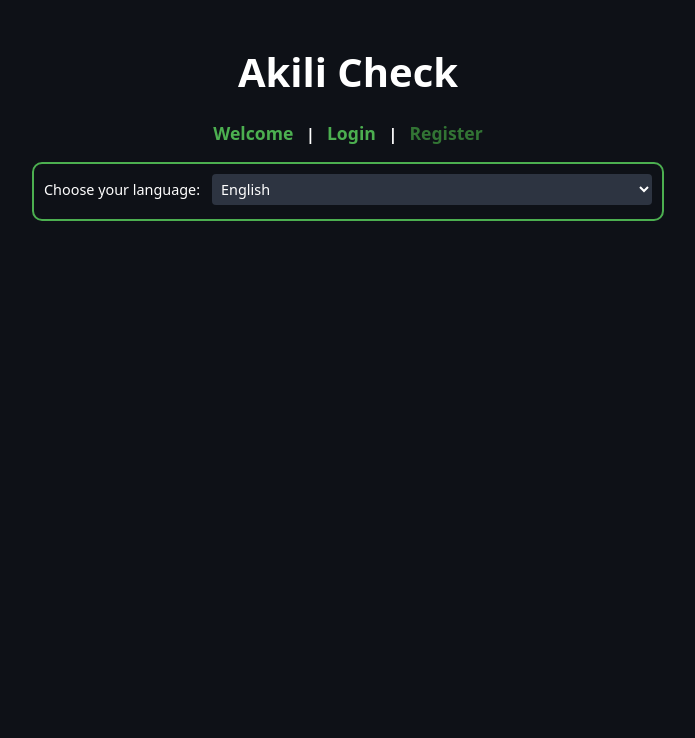
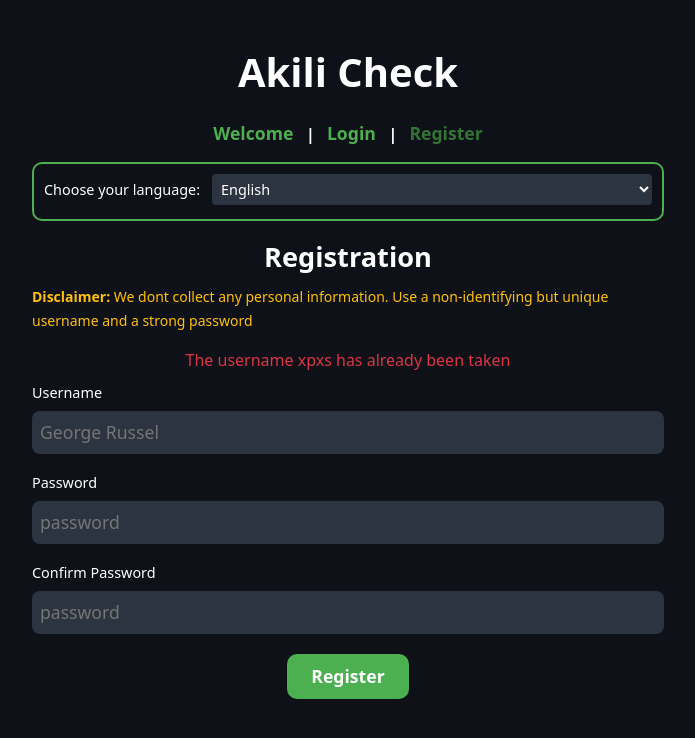
Before and after one commit to nyandajr/Afya_Check, a Flask app: page /register in a window 1280 px wide. Shown: the top 738 px of the page, without its empty margins (292-987 px from the left). Run offline with Flask 3, Linux system fonts and the light colour scheme.

Commit message:
registration page layout

```diff
--- a/flask/app/templates/assessment.html
+++ b/flask/app/templates/assessment.html
@@ -22,8 +22,8 @@
                 </select>
             </div>
         {% endfor %}
-        <div class="mb-3">
-            <input type="submit" value="Submit" class="custom-btn px-4 subtext">
+        <div class="mb-3 text-center">
+            <input type="submit" value="Submit" class="custom-btn px-4 text">
         </div>
     </form>
 </div>
--- a/flask/app/templates/checkin.html
+++ b/flask/app/templates/checkin.html
@@ -32,8 +32,8 @@
             </div>
         {% endfor %}
     </div>
-    <div class="mb-3">
-        <input type="submit" value="Check" class="custom-btn px-4 subtext">
+    <div class="mb-3 text-center">
+        <input type="submit" value="Check" class="custom-btn px-4 text">
     </div>
 </form>
 <div class="mb-3 border-green text rounded-5">
--- a/flask/app/templates/register.html
+++ b/flask/app/templates/register.html
@@ -1,6 +1,39 @@
 {% extends 'base.html' %}
 
 {% block content %}
+<div class="subtitle text-center">
+    Registration
+</div>
+<div class="mb-3">
+    <small class="text-warning">
+        <strong>Disclaimer:</strong>
+        We dont collect any personal information. Use a non-identifying but
+        unique username and a strong password
+    </small>
+</div>
+<div>
+    <div class="text-danger my-2 text-center">
+        The username xpxs has already been taken
+    </div>
+
+    <form action="{{url_for('register')}}">
+        <div class="mb-3">
+            <label for="username" class="form-label subtext">Username</label>
+            <input type="text" name="username" id="username" class="custom-form-control" placeholder="George Russel">
+        </div>
+        <div class="mb-3">
+            <label for="password" class="form-label subtext">Password</label>
+            <input type="password" name="password" id="password" class="custom-form-control" placeholder="password">
+        </div>
+        <div class="mb-3">
+            <label for="confirm_password" class="form-label subtext">Confirm Password</label>
+            <input type="password" name="confirm_password" id="confirm_password" class="custom-form-control" placeholder="password">
+        </div>
+        <div class="mb-3 text-center">
+            <input type="submit" value="Register" class="custom-btn px-4 text">
+        </div>
+    </form>
+</div>
 {% endblock content %}
 
 {% set curr_page="register" %}
```
